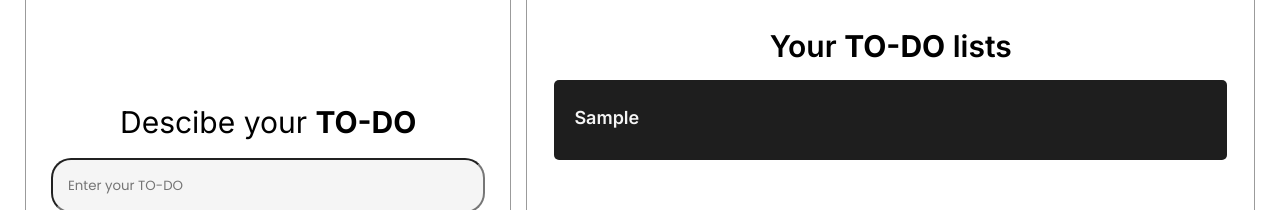
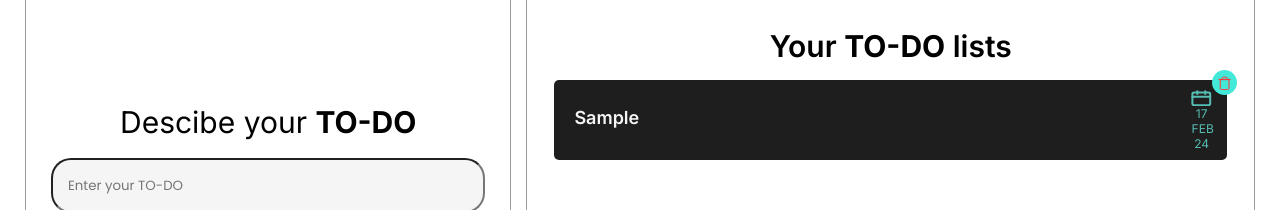
Before and after one commit to pedrogv10/todo-advanced, a Next.js app: page / in a window 1280 px wide. Both pictures are taken after typing "Sample" into the empty fields and a click on the button "ADD TO-DO". Shown: the part 187-397 px from the top of the page. Built offline with nearby package versions, Linux system fonts and the light colour scheme.

Commit message:
feat: adding logical for delete todo, formatting date, adding styles for todo components, adding icons component

```diff
--- a/src/app/page.jsx
+++ b/src/app/page.jsx
@@ -13,32 +13,45 @@ export default function Home() {
   const addTodo = (todo) => {
     const newTodo = {
       ...todo,
-      index: todos.length,
+      index: Date.now(),
       todoDateAdded,
     };
-
-    console.log(newTodo);
 
     const newTodos = [...todos, newTodo];
 
     setTodos(newTodos);
     localStorage.setItem("todos", JSON.stringify(newTodos));
-};
+  };
+
   useEffect(() => {
     const existingTodos = JSON.parse(localStorage.getItem("todos")) || [];
     setTodos(existingTodos);
   }, []);
 
   useEffect(() => {
-    let date = new Date();
-    let dd = String(date.getDate()).padStart(2, "0");
-    let mm = String(date.getMonth() + 1).padStart(2, "0"); //January is 0!
-    let yyyy = date.getFullYear();
-    let todayDate = `${dd}/${mm}/${yyyy}`;
+    const date = new Date();
 
-    setTodoDateAdded(todayDate);
+    const dayOptions = { day: "2-digit" };
+    const monthOptions = { month: "short" };
+    const yearOptions = { year: "2-digit" };
+
+    // Use toLocaleString para obter o dia, mês e ano na forma de string
+    const day = date.toLocaleString("default", dayOptions);
+    const month = date.toLocaleString("default", monthOptions).toUpperCase(); // Mês em maiúsculas
+    const year = date.toLocaleString("default", yearOptions);
+
+    // Cominar as strings para criar a descrição
+    const dateDescription = `${day} ${month} ${year}`;
+
+    setTodoDateAdded(dateDescription);
   }, []);
 
+  const removeTodo = (indexToRemove) => {
+    const filteredTodos = todos.filter((todo) => todo.index !== indexToRemove);
+
+    setTodos(filteredTodos);
+    localStorage.setItem("todos", JSON.stringify(filteredTodos));
+  };
 
   return (
     <main className={styles.main}>
@@ -49,7 +62,7 @@ export default function Home() {
           </div>
           <div className={styles.elements}>
             <AddTask addTodo={addTodo} />
-            <Todos todos={todos} />
+            <Todos todos={todos} removeTodo={removeTodo} />
           </div>
         </div>
       </div>
--- /dev/null
+++ b/src/components/icons/CalendarioIcon.js
@@ -0,0 +1,20 @@
+import React from 'react';
+
+const CalendarioIcon = () => (
+    <svg width="25" height="17" viewBox="0 0 25 17" fill="none" xmlns="http://www.w3.org/2000/svg">
+        <g clipPath="url(#clip0_214_103)">
+            <path d="M19.2131 3.5415H5.37121C4.27911 3.5415 3.3938 4.17577 3.3938 4.95817V14.8748C3.3938 15.6572 4.27911 16.2915 5.37121 16.2915H19.2131C20.3052 16.2915 21.1905 15.6572 21.1905 14.8748V4.95817C21.1905 4.17577 20.3052 3.5415 19.2131 3.5415Z" stroke="#55BEB3" strokeWidth="2" strokeLinecap="round" strokeLinejoin="round" />
+            <path d="M16.2469 2.125V4.95833" stroke="#55BEB3" strokeWidth="2" strokeLinecap="round" strokeLinejoin="round" />
+            <path d="M8.3374 2.125V4.95833" stroke="#55BEB3" strokeWidth="2" strokeLinecap="round" strokeLinejoin="round" />
+            <path d="M3.3938 7.7915H21.1905" stroke="#55BEB3" strokeWidth="2" strokeLinecap="round" strokeLinejoin="round" />
+        </g>
+        <defs>
+            <clipPath id="clip0_214_103">
+                <rect width="23.7289" height="17" fill="white" transform="translate(0.427734)" />
+            </clipPath>
+        </defs>
+    </svg>
+
+);
+
+export default CalendarioIcon;
--- /dev/null
+++ b/src/components/icons/DeleteIcon.js
@@ -0,0 +1,11 @@
+import React from 'react';
+
+const DeleteIcon = () => (
+    <svg width="13" height="14" viewBox="0 0 13 14" fill="none" xmlns="http://www.w3.org/2000/svg">
+        <path d="M0.88562 3.375H2.13488H12.129" stroke="#FF3636" strokeLinecap="round" strokeLinejoin="round" />
+        <path d="M4.09802 3.64307V2.39307C4.09802 2.06155 4.22964 1.7436 4.46392 1.50918C4.6982 1.27476 5.01596 1.14307 5.34728 1.14307H7.84581C8.17714 1.14307 8.49489 1.27476 8.72918 1.50918C8.96346 1.7436 9.09508 2.06155 9.09508 2.39307V3.64307M10.969 3.64307V12.3931C10.969 12.7246 10.8374 13.0425 10.6031 13.2769C10.3688 13.5114 10.051 13.6431 9.71971 13.6431H3.47339C3.14206 13.6431 2.8243 13.5114 2.59002 13.2769C2.35574 13.0425 2.22412 12.7246 2.22412 12.3931V3.64307H10.969Z" stroke="#FF3636" strokeLinecap="round" strokeLinejoin="round" />
+    </svg>
+
+);
+
+export default DeleteIcon;
--- a/src/components/todos.jsx
+++ b/src/components/todos.jsx
@@ -1,9 +1,10 @@
 "use Client";
 
 import React, { useState, useEffect } from "react";
-import { List, ListItem, ListItemText } from "@mui/material";
+import CalendarioIcon from "./icons/calendarioIcon";
+import DeleteIcon from "./icons/DeleteIcon";
 
-const Todos = ({ todos }) => {
+const Todos = ({ todos, removeTodo }) => {
   return (
     <>
       <div className="todo-lists">
@@ -20,7 +21,14 @@ const Todos = ({ todos }) => {
                     <li>{task.taskDescription}</li>
                   )}
                 </div>
-                <div></div>
+                <div className="todo-lists__single--date">
+                  <CalendarioIcon />
+                  <p>{task.todoDateAdded}</p>
+                </div>
+
+                <button onClick={() => removeTodo(task.index)} className="todo-lists__single--delete">
+                  <DeleteIcon />
+                </button>
               </div>
             ))}
             {todos?.length == 0 && (
--- a/src/styles/main.scss
+++ b/src/styles/main.scss
@@ -124,6 +124,9 @@
         align-items: center;
         padding-left: 20px;
         border-radius: 5px;
+        gap: 60px;
+
+        position: relative;
 
         &--texts {
             width: 85%;
@@ -142,6 +145,39 @@
             li {
                 font-size: 12px;
             }
+        }
+
+        &--date {
+            display: flex;
+            flex-direction: column;
+            align-items: center;
+
+            p {
+                width: 20px;
+                text-align: center;
+                font-size: 12px;
+                color: #55BEB3;
+
+                span {
+                    font-size: 8px;
+                }
+            }
+        }
+
+        &--delete {
+            background-color: #42E8D8;
+            border-radius: 50%;
+            width: 25px;
+            height: 25px;
+            display: flex;
+            align-items: center;
+            justify-content: center;
+
+            position: absolute;
+            right: -10px;
+            top: -10px;
+            border: none;
+            cursor: pointer;
         }
     }
 
```
